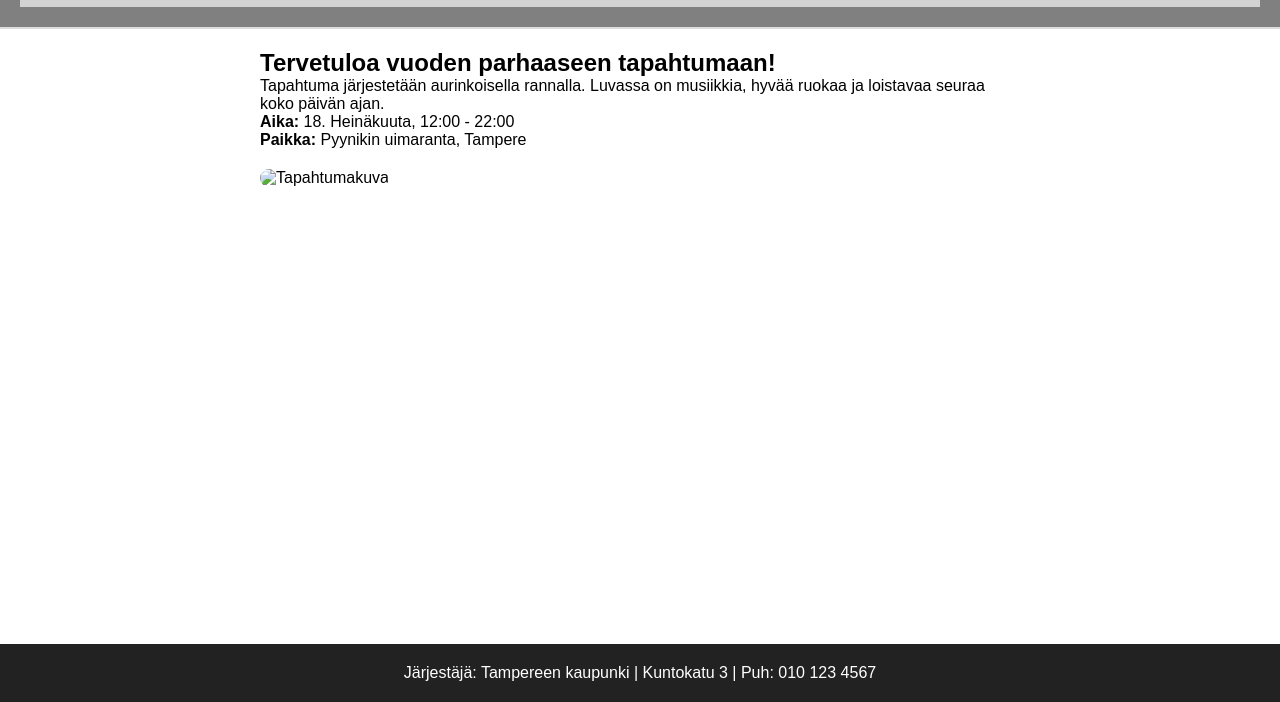
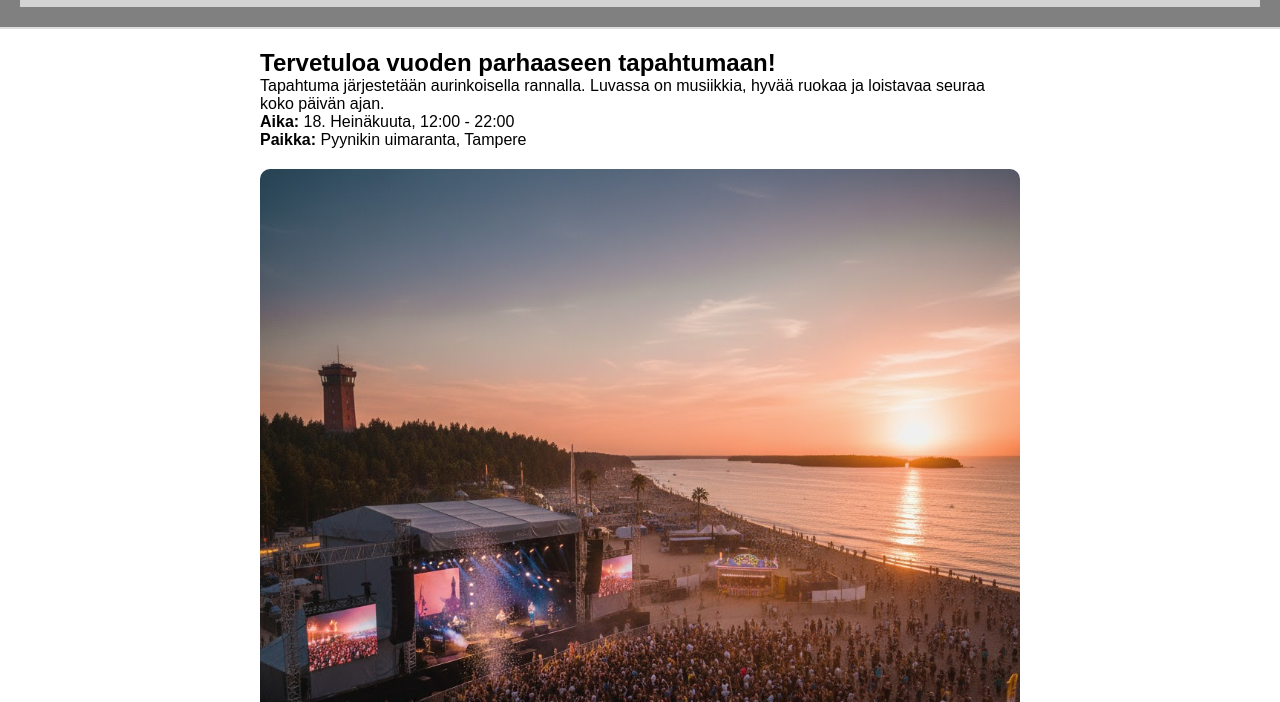
Before and after one commit to nikovirtanen/harjoitustyo, a plain HTML site: page index.html in a window 1280 px wide. Shown: the part 98-800 px from the top of the page. Drawn offline with Linux system fonts and the light colour scheme.

Commit message:
Update index.html

```diff
--- a/index.html
+++ b/index.html
@@ -31,7 +31,7 @@
             </div>
 
             <div class="tapahtumakuva">
-                <img src="/images/kesafestarit.jpg" alt="Tapahtumakuva">
+                <img src="Flexbox/images/kesafestarit.jpg" alt="Tapahtumakuva">
             </div>
         </section>
     </main>
```
